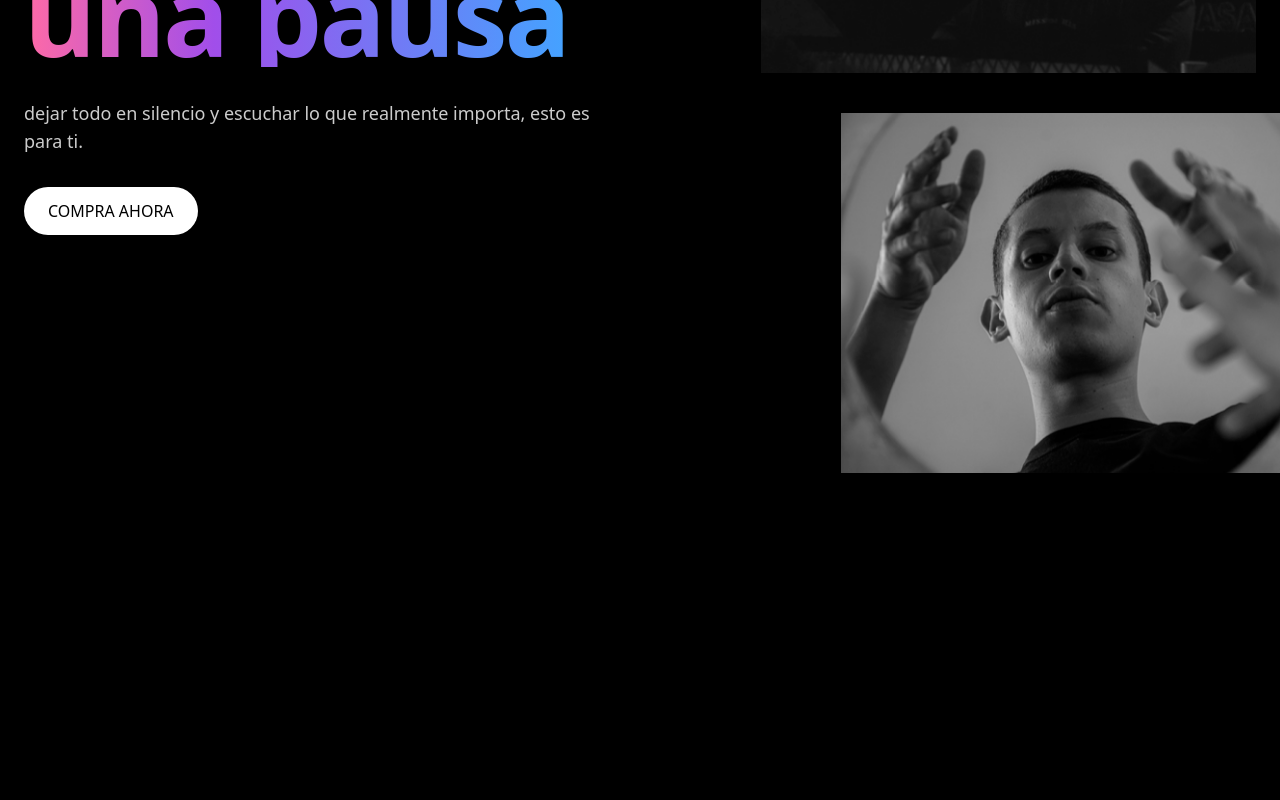
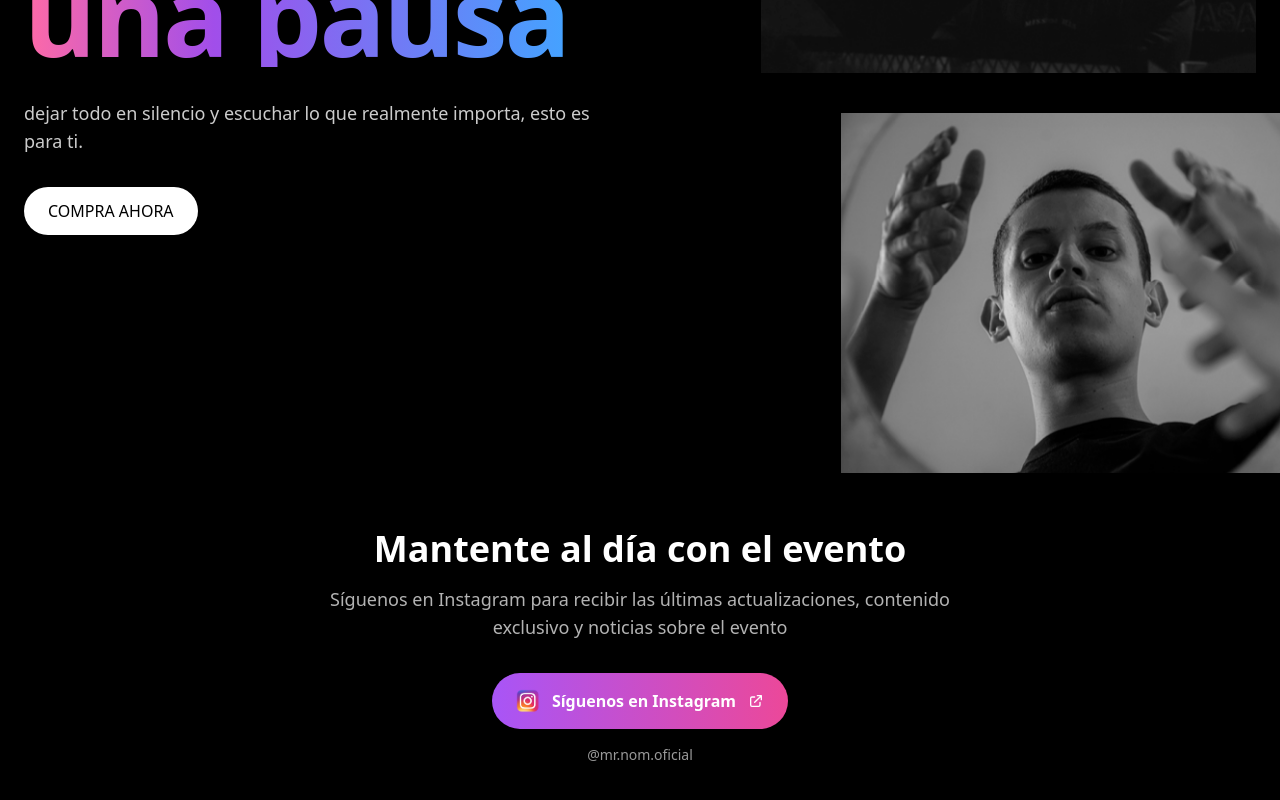
Before and after one commit to tpereza/mr_nom_webpage, a Next.js app: page / in a window 1280 px wide. Shown: the part 382-1182 px from the top of the page. Before the commit the page ends 855 px from the top, so only its background shows below. Built offline with nearby package versions, Linux system fonts and the light colour scheme.

Commit message:
Add instgram redirect and modal with info

```diff
--- a/app/page.tsx
+++ b/app/page.tsx
@@ -61,6 +61,55 @@ export default function Page() {
           </div>
         </div>
       </section>
+
+      {/* INSTAGRAM SECTION */}
+      <section className="max-w-7xl mx-auto px-4 sm:px-6 pt-16 sm:pt-24 pb-16 sm:pb-24">
+        <div className="text-center">
+          <div className="mb-8">
+            <h2 className="text-2xl sm:text-3xl md:text-4xl font-bold text-white mb-4">
+              Mantente al día con el evento
+            </h2>
+            <p className="text-white/70 text-base sm:text-lg max-w-2xl mx-auto">
+              Síguenos en Instagram para recibir las últimas actualizaciones, contenido exclusivo y noticias sobre el evento
+            </p>
+          </div>
+
+          <a
+            href="https://www.instagram.com/mr.nom.oficial/"
+            target="_blank"
+            rel="noopener noreferrer"
+            className="inline-flex items-center gap-3 bg-gradient-to-r from-purple-500 to-pink-500 hover:from-purple-600 hover:to-pink-600 text-white font-semibold px-6 py-4 rounded-full transition-all duration-300 transform hover:scale-105 shadow-lg hover:shadow-xl"
+          >
+            {/* Instagram Logo */}
+            <Image
+              src="/images/instagram_logo.png"
+              alt="Instagram Logo"
+              width={24}
+              height={24}
+              className="w-6 h-6"
+            />
+
+            {/* Text */}
+            <span>Síguenos en Instagram</span>
+
+            {/* Arrow Icon */}
+            <svg
+              className="w-4 h-4"
+              fill="none"
+              stroke="currentColor"
+              viewBox="0 0 24 24"
+              aria-hidden="true"
+            >
+              <path strokeLinecap="round" strokeLinejoin="round" strokeWidth={2} d="M10 6H6a2 2 0 00-2 2v10a2 2 0 002 2h10a2 2 0 002-2v-4M14 4h6m0 0v6m0-6L10 14" />
+            </svg>
+          </a>
+
+          {/* Instagram Handle */}
+          <p className="mt-4 text-white/60 text-sm">
+            @mr.nom.oficial
+          </p>
+        </div>
+      </section>
     </main>
   );
 }
--- a/app/shop/page.tsx
+++ b/app/shop/page.tsx
@@ -140,6 +140,15 @@ export default function ShopPage() {
                 <div className="flex items-start gap-3">
                   <div className="w-6 h-6 bg-purple-500/20 rounded-full flex items-center justify-center flex-shrink-0 mt-0.5">
                     <span className="text-purple-400 text-sm font-bold">3</span>
+                  </div>
+                  <p className="text-sm">
+                    <strong>Email importante:</strong> El email que ingreses en el formulario será donde recibas tus tickets.
+                  </p>
+                </div>
+
+                <div className="flex items-start gap-3">
+                  <div className="w-6 h-6 bg-orange-500/20 rounded-full flex items-center justify-center flex-shrink-0 mt-0.5">
+                    <span className="text-orange-400 text-sm font-bold">4</span>
                   </div>
                   <p className="text-sm">
                     <strong>Tus tickets:</strong> Los recibirás por correo electrónico una vez que el pago sea procesado exitosamente.
```
Also changed, not shown: public/images/instagram_logo.png (added).
